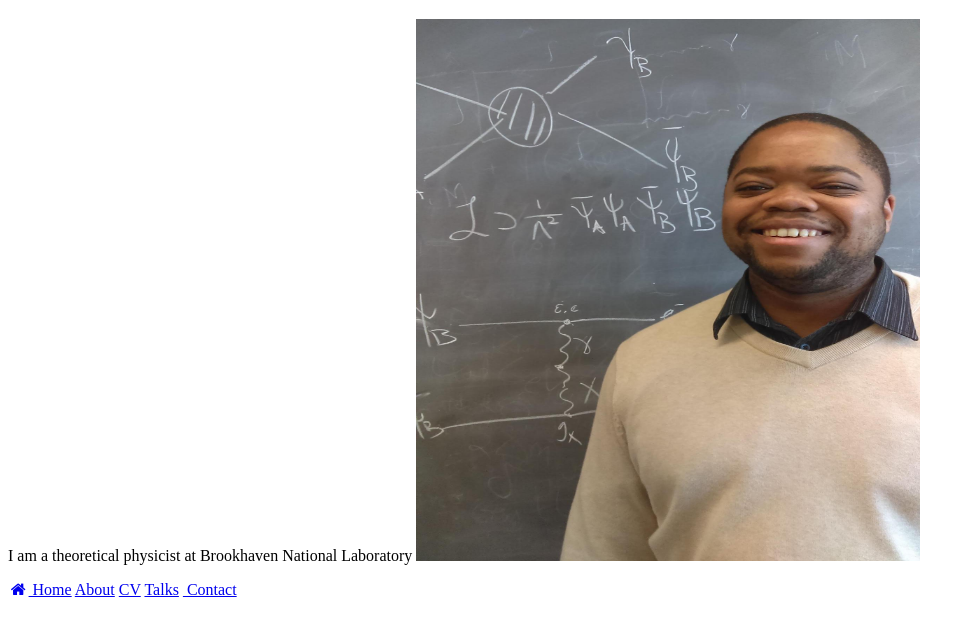
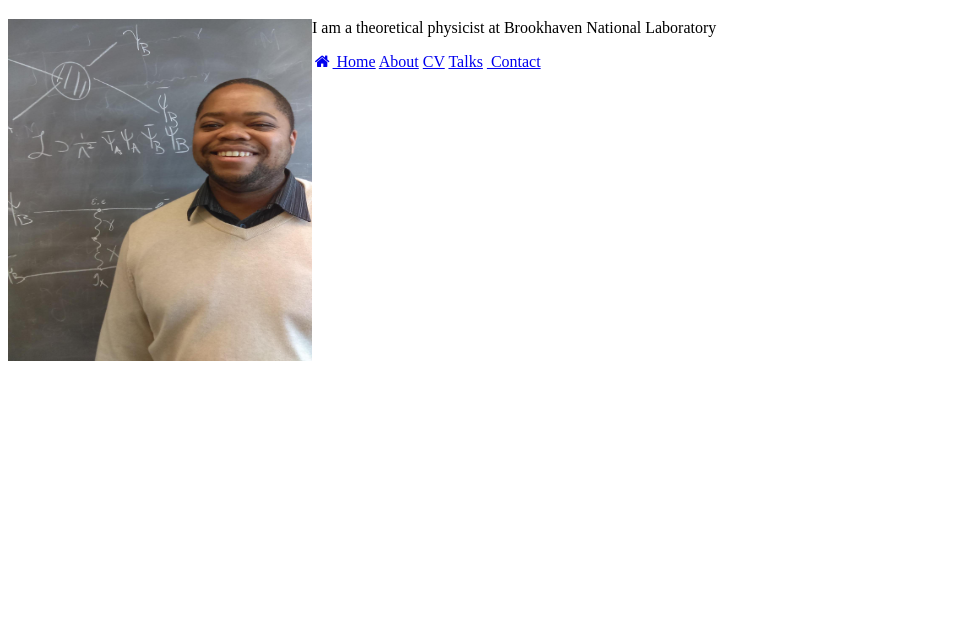
Before and after one commit to gmohlabeng/gmohlabeng.github.io, a plain HTML site: page index.html in a window 1280 px wide. Shown: the part 61-694 px from the top of the page, without its empty margins (0-975 px from the left). Drawn offline with Linux system fonts and the light colour scheme.

Commit message:
more edits

```diff
--- a/index.html
+++ b/index.html
@@ -5,7 +5,7 @@
     <h1> Welcome to Gopolang Mohlabeng's Webpage</h1>
     <p> I am a theoretical physicist at Brookhaven National Laboratory
 
-      <img src="Mohlabeng.jpg" width="504" height="542">
+      <img src="Mohlabeng.jpg" alt="Gopi Home" align="left" width="304" height="342">
 
       <!-- Load an icon library -->
       <link rel="stylesheet" href="https://cdnjs.cloudflare.com/ajax/libs/font-awesome/4.7.0/css/font-awesome.min.css">
```
